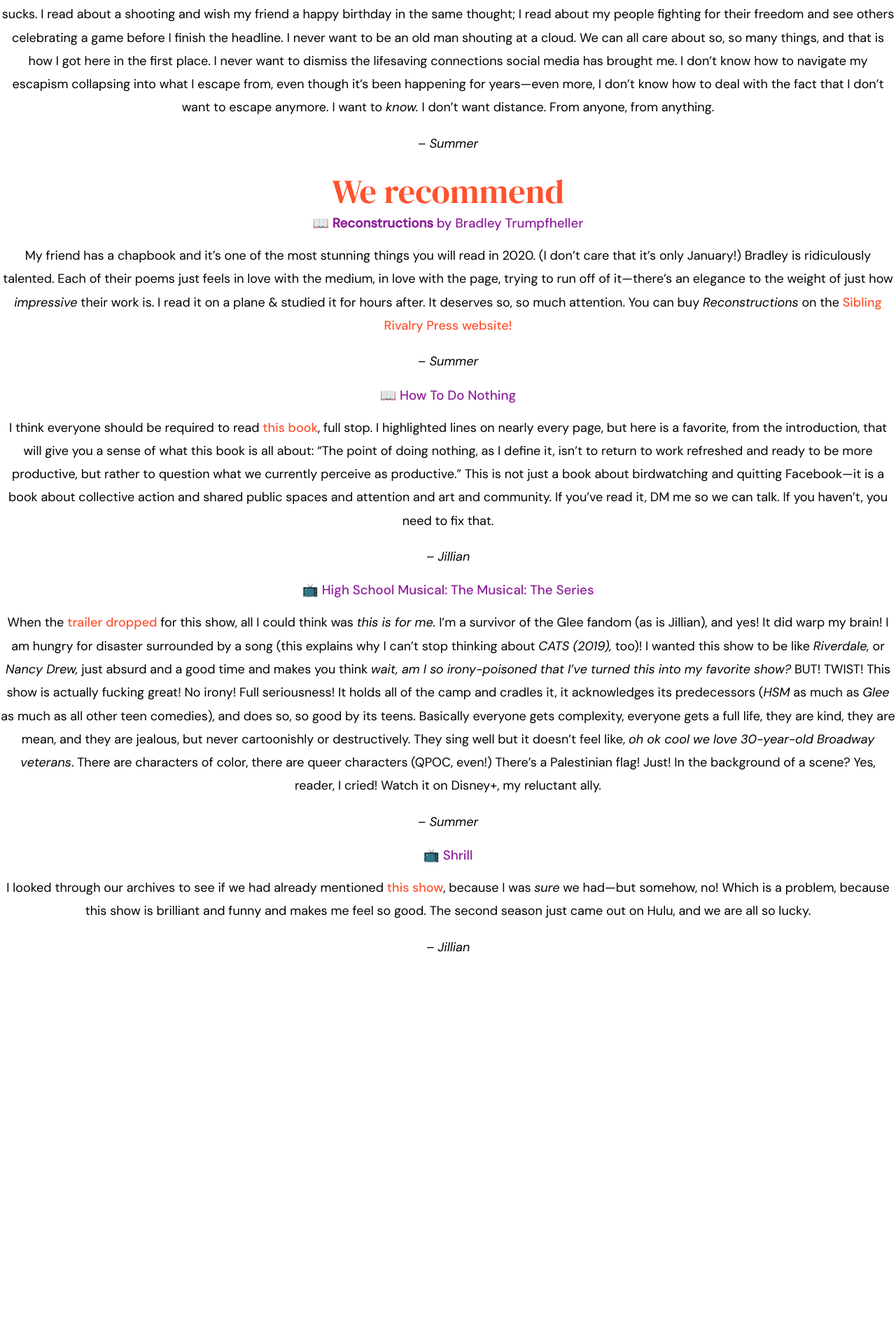
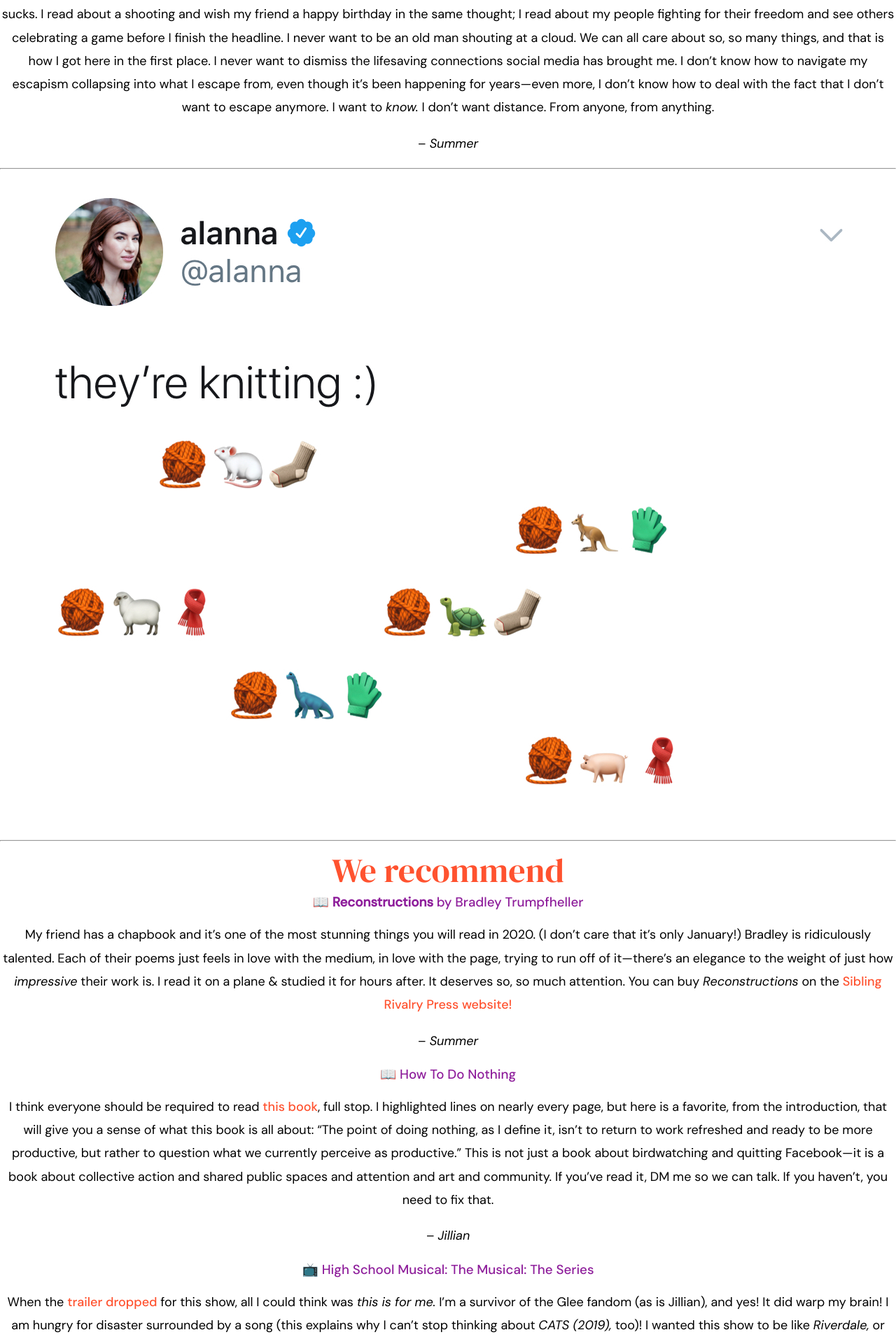
Before and after one commit to jilliangmeehan/letters-to-summer, a Jekyll site: the page built from letter-31.markdown, in a window 1280 px wide. Shown: the part 482-2392 px from the top of the page at 70% size. Built offline with Jekyll 4.4.1, drawn with Linux system fonts in a browser that asks for light colours; our own code applies the rules of GitHub Pages for plain Markdown files; before the commit the page ends 1870 px from its top, so only the background shows below that.

Commit message:
Updated Letter 31

```diff
--- a/letter-31.markdown
+++ b/letter-31.markdown
@@ -12,6 +12,14 @@
 I've lived most of my life online. I found my first internet friends when I was 10, feeling alone, caring too much about too many things; I'm 22 now, and sort of the same. My friends are far away, my boyfriend is far away, my family is far away. I've loved so many people from such a distance. As social media becomes part of everyone's social habits, inextricable from the "real world," those friendships are stronger, but they're intertwined with everything that sucks. I read about a shooting and wish my friend a happy birthday in the same thought; I read about my people fighting for their freedom and see others celebrating a game before I finish the headline. I never want to be an old man shouting at a cloud. We can all care about so, so many things, and that is how I got here in the first place. I never want to dismiss the lifesaving connections social media has brought me. I don't know how to navigate my escapism collapsing into what I escape from, even though it's been happening for years—even more, I don't know how to deal with the fact that I don't want to escape anymore. I want to *know.* I don't want distance. From anyone, from anything.
 
 – *Summer*
+
+<hr>
+
+<a href="https://twitter.com/alanna/status/1219780575080394753?s=21">
+  <img src="/assets/images/tweets/31.jpg" class="tweet">
+</a>
+
+<hr>
 
 ## We recommend
 
```
